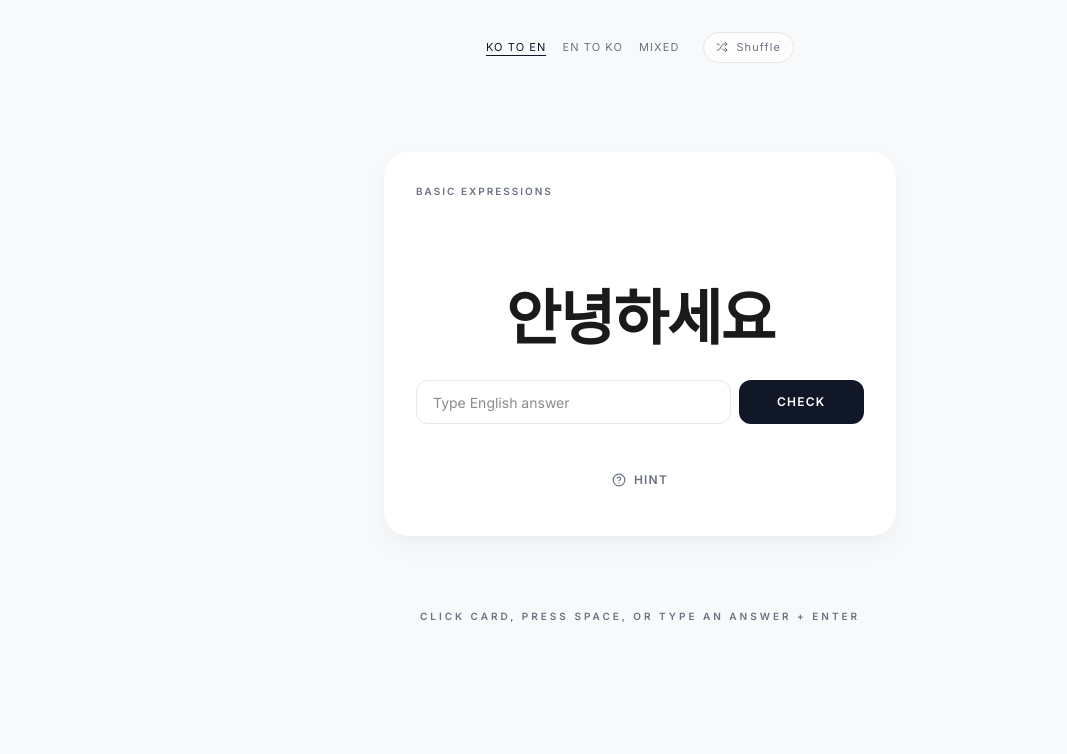
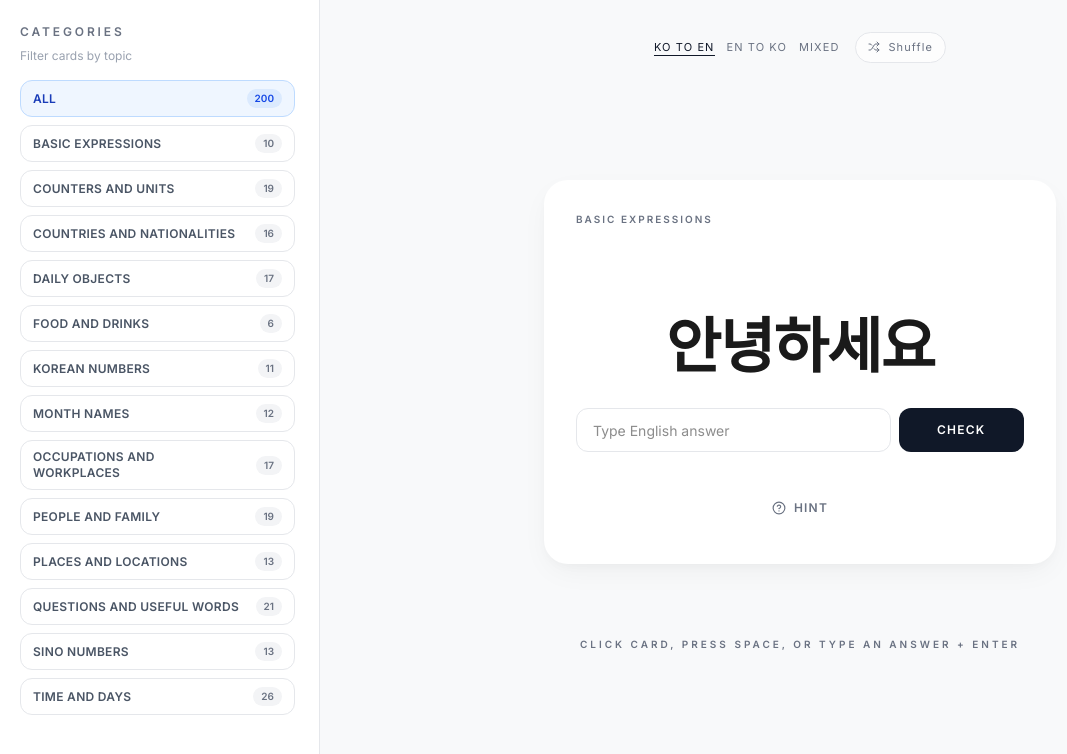
Before and after one commit to YKLoh666/korean-flashcard, a React (Vite) app: page / in a window 1280 px wide. Shown: the top 754 px of the page, without its empty margins (0-1067 px from the left). Built offline with nearby package versions, Linux system fonts and the light colour scheme.

Commit message:
Add filtering

```diff
--- a/src/App.tsx
+++ b/src/App.tsx
@@ -7,6 +7,8 @@ import {
   Check,
   Zap,
   Shuffle,
+  Menu,
+  X,
 } from "lucide-react";
 import { FlashcardData, StudyMode, Rating, Politeness } from "./types";
 import { INITIAL_CARDS } from "./data";
@@ -44,6 +46,8 @@ function normalizeAnswer(value: string): string {
 export default function App() {
   const [cards, setCards] = useState<FlashcardData[]>([]);
   const [mode, setMode] = useState<StudyMode>("KO_TO_EN");
+  const [selectedCategories, setSelectedCategories] = useState<string[]>(["All"]);
+  const [isSidebarOpen, setIsSidebarOpen] = useState(false);
   const [isShuffled, setIsShuffled] = useState(false);
   const [shuffleSeed, setShuffleSeed] = useState(() => Date.now());
   const [isFlipped, setIsFlipped] = useState(false);
@@ -92,7 +96,26 @@ export default function App() {
     if (!isShuffled) return sorted;
     return shuffleCards(sorted, shuffleSeed);
   }, [cards, isShuffled, shuffleSeed]);
-  const currentCard = dueCards[0];
+
+  const categories = useMemo(
+    () => ["All", ...Array.from(new Set(cards.map((card) => card.category))).sort()],
+    [cards],
+  );
+
+  const categoryCounts = useMemo(() => {
+    const counts = new Map<string, number>();
+    cards.forEach((card) => {
+      counts.set(card.category, (counts.get(card.category) ?? 0) + 1);
+    });
+    return counts;
+  }, [cards]);
+
+  const filteredDueCards = useMemo(() => {
+    if (selectedCategories.includes("All")) return dueCards;
+    return dueCards.filter((card) => selectedCategories.includes(card.category));
+  }, [dueCards, selectedCategories]);
+
+  const currentCard = filteredDueCards[0];
 
   const speak = useCallback((text: string) => {
     if ("speechSynthesis" in window) {
@@ -203,26 +226,127 @@ export default function App() {
     setAnswerFeedback(null);
   }, [currentCard?.id, isKoPrompt]);
 
-  if (!currentCard) {
+  useEffect(() => {
+    setSelectedCategories((prev) => {
+      if (prev.includes("All")) return ["All"];
+      const valid = prev.filter((category) => categories.includes(category));
+      return valid.length > 0 ? valid : ["All"];
+    });
+  }, [categories]);
+
+  const selectCategory = useCallback((category: string) => {
+    setSelectedCategories((prev) => {
+      if (category === "All") {
+        return ["All"];
+      }
+
+      const withoutAll = prev.filter((item) => item !== "All");
+      if (withoutAll.includes(category)) {
+        const next = withoutAll.filter((item) => item !== category);
+        return next.length > 0 ? next : ["All"];
+      }
+
+      return [...withoutAll, category];
+    });
+
+    setIsFlipped(false);
+    setShowHint(false);
+    setTypedAnswer("");
+    setAnswerFeedback(null);
+  }, []);
+
+  if (cards.length === 0) {
     return (
       <div className="h-screen flex items-center justify-center bg-[#F8F9FA]">
         <div className="text-center">
-          <h2 className="text-2xl font-light text-gray-600">All caught up!</h2>
-          <button
-            onClick={() => setCards(INITIAL_CARDS)}
-            className="mt-4 text-sm text-blue-500 hover:underline"
-          >
-            Reset to initial data
-          </button>
+          <h2 className="text-2xl font-light text-gray-600">Loading cards...</h2>
         </div>
       </div>
     );
   }
 
   return (
-    <div className="h-screen flex flex-col items-center justify-center p-6 select-none">
-      {/* Mode Toggle */}
-      <div className="absolute top-8 flex items-center gap-4 text-[8px] font-medium tracking-widest text-gray-500 uppercase md:text-[11px]">
+    <div className="h-screen bg-[#F8F9FA] flex overflow-hidden select-none">
+      <AnimatePresence>
+        {isSidebarOpen && (
+          <motion.button
+            type="button"
+            aria-label="Close category sidebar"
+            className="fixed inset-0 z-20 bg-black/25 md:hidden"
+            initial={{ opacity: 0 }}
+            animate={{ opacity: 1 }}
+            exit={{ opacity: 0 }}
+            onClick={() => setIsSidebarOpen(false)}
+          />
+        )}
+      </AnimatePresence>
+
+      <aside
+        className={`fixed left-0 top-0 z-30 h-full w-72 border-r border-gray-200 bg-white px-5 py-6 transition-transform duration-300 md:static md:z-auto md:w-80 md:translate-x-0 ${
+          isSidebarOpen ? "translate-x-0" : "-translate-x-full"
+        }`}
+      >
+        <div className="flex items-center justify-between">
+          <h2 className="text-xs font-bold uppercase tracking-[0.24em] text-gray-500">
+            Categories
+          </h2>
+          <button
+            onClick={() => setIsSidebarOpen(false)}
+            className="rounded-full p-1 text-gray-500 hover:bg-gray-100 md:hidden"
+            aria-label="Close sidebar"
+          >
+            <X size={18} />
+          </button>
+        </div>
+
+        <p className="mt-2 text-xs text-gray-400">Filter cards by topic</p>
+
+        <div className="mt-4 space-y-2 overflow-y-auto max-h-[calc(100vh-120px)] pr-1">
+          {categories.map((category) => {
+            const isActive = selectedCategories.includes(category);
+            const count =
+              category === "All" ? cards.length : (categoryCounts.get(category) ?? 0);
+
+            return (
+              <button
+                key={category}
+                onClick={() => selectCategory(category)}
+                className={`w-full rounded-xl border px-3 py-2 text-left transition-all ${
+                  isActive
+                    ? "border-blue-200 bg-blue-50 text-blue-800"
+                    : "border-gray-200 bg-white text-gray-600 hover:border-gray-300 hover:bg-gray-50"
+                }`}
+              >
+                <div className="flex items-center justify-between gap-3">
+                  <span className="text-xs font-semibold uppercase tracking-wide">
+                    {category}
+                  </span>
+                  <span
+                    className={`rounded-full px-2 py-0.5 text-[10px] font-bold ${
+                      isActive
+                        ? "bg-blue-100 text-blue-700"
+                        : "bg-gray-100 text-gray-500"
+                    }`}
+                  >
+                    {count}
+                  </span>
+                </div>
+              </button>
+            );
+          })}
+        </div>
+      </aside>
+
+      <div className="relative flex-1 flex flex-col items-center justify-center p-4 md:p-6">
+        <button
+          onClick={() => setIsSidebarOpen(true)}
+          className="absolute left-4 top-4 z-10 rounded-full border border-gray-200 bg-white p-2 text-gray-600 shadow-sm md:hidden"
+          aria-label="Open categories"
+        >
+          <Menu size={18} />
+        </button>
+
+        <div className="absolute top-5 left-1/2 -translate-x-1/2 flex flex-wrap justify-center items-center gap-3 text-[8px] font-medium tracking-widest text-gray-500 uppercase md:top-8 md:text-[11px]">
           {(["KO_TO_EN", "EN_TO_KO", "MIXED"] as StudyMode[]).map((m) => (
             <button
               key={m}
@@ -239,7 +363,7 @@ export default function App() {
               setShuffleSeed(Date.now());
             }}
             title="Shuffle cards"
-          className={`ml-2 inline-flex items-center gap-2 rounded-full border px-3 py-1.5 transition-all ${
+            className={`ml-1 inline-flex items-center gap-2 rounded-full border px-3 py-1.5 transition-all ${
               isShuffled
                 ? "border-blue-200 bg-blue-50 text-blue-700"
                 : "border-gray-200 bg-white/70 text-gray-500 hover:text-gray-700"
@@ -259,8 +383,8 @@ export default function App() {
           )}
         </div>
 
-      {/* Main Stage */}
-      <div className="relative w-full max-w-lg aspect-4/3">
+        <div className="relative mt-14 w-full max-w-lg aspect-4/3">
+          {currentCard ? (
             <AnimatePresence mode="wait">
               <motion.div
                 key={currentCard.id + (isFlipped ? "back" : "front")}
@@ -270,17 +394,15 @@ export default function App() {
                 transition={{ duration: 0.3, ease: [0.16, 1, 0.3, 1] }}
                 onClick={handleFlip}
                 className={`
-              w-full h-full bg-white rounded-3xl card-shadow p-8 flex flex-col items-center justify-between cursor-pointer relative overflow-hidden
+                  w-full h-full bg-white rounded-3xl card-shadow p-6 md:p-8 flex flex-col items-center justify-between cursor-pointer relative overflow-hidden
                   ${!isFlipped ? (isKoPrompt ? "bg-blue-50/30" : "bg-green-50/30") : ""}
                 `}
               >
                 <div className="flex items-center justify-between w-full mb-4">
-              {/* Category Tag */}
                   <div className="text-[10px] uppercase tracking-[0.2em] text-gray-500 font-semibold">
                     {currentCard.category}
                   </div>
 
-              {/* Hanja in corner */}
                   {isFlipped && currentCard.hanja && (
                     <div className="font-serif text-2xl text-gray-400">
                       {currentCard.hanja}
@@ -288,12 +410,9 @@ export default function App() {
                   )}
                 </div>
 
-            {/* Front Content */}
                 {!isFlipped ? (
                   <div className="text-center space-y-8 w-full max-w-md">
-                <h1
-                  className={`text-6xl font-bold tracking-tight ${isKoPrompt ? "font-sans" : "font-sans"}`}
-                >
+                    <h1 className="text-4xl md:text-6xl font-bold tracking-tight font-sans">
                       {isKoPrompt ? currentCard.front_ko : currentCard.front_en}
                     </h1>
 
@@ -341,10 +460,9 @@ export default function App() {
                     </div>
                   </div>
                 ) : (
-              /* Back Content */
                   <div className="text-center space-y-2 w-full animate-fade-in">
                     <div className="space-y-2">
-                  <h2 className="text-4xl font-bold text-gray-900">
+                      <h2 className="text-3xl md:text-4xl font-bold text-gray-900">
                         {isKoPrompt ? currentCard.front_en : currentCard.front_ko}
                       </h2>
                       <p className="text-sm font-mono text-gray-600 tracking-wider">
@@ -385,9 +503,7 @@ export default function App() {
 
                     {currentCard.example.ko && (
                       <div className="pt-6 border-t border-gray-50 space-y-2">
-                    <p className="text-sm text-gray-700">
-                      {currentCard.example.ko}
-                    </p>
+                        <p className="text-sm text-gray-700">{currentCard.example.ko}</p>
                         <p className="text-xs text-gray-500 italic">
                           {currentCard.example.en}
                         </p>
@@ -407,12 +523,24 @@ export default function App() {
                 )}
               </motion.div>
             </AnimatePresence>
+          ) : (
+            <div className="h-full rounded-3xl border border-dashed border-gray-300 bg-white/60 flex flex-col items-center justify-center px-6 text-center card-shadow">
+              <p className="text-sm uppercase tracking-widest text-gray-400">
+                No cards in this category
+              </p>
+              <button
+                onClick={() => selectCategory("All")}
+                className="mt-3 text-sm text-blue-600 hover:underline"
+              >
+                Show all categories
+              </button>
+            </div>
+          )}
         </div>
 
-      {/* Interaction Bar */}
-      <div className="mt-12 h-16 flex items-center justify-center">
+        <div className="mt-10 md:mt-12 h-16 flex items-center justify-center">
           {!isFlipped ? (
-          <p className="text-[10px] uppercase tracking-[0.3em] text-gray-500 font-bold">
+            <p className="text-[10px] uppercase tracking-[0.3em] text-gray-500 font-bold text-center">
               Click card, press Space, or type an answer + Enter
             </p>
           ) : (
@@ -420,7 +548,7 @@ export default function App() {
               <div className="mb-4 text-center text-gray-500 text-[10px] uppercase tracking-widest font-bold">
                 How well did you recall?
               </div>
-            <div className="flex gap-12 animate-fade-in">
+              <div className="flex gap-8 md:gap-12 animate-fade-in">
                 <button
                   onClick={() => handleRate(Rating.Forgot)}
                   className="group flex flex-col items-center gap-2"
@@ -459,5 +587,6 @@ export default function App() {
           )}
         </div>
       </div>
+    </div>
   );
 }
```
Also changed, not shown: src/index.css (+11 -3 lines). Lines whose indentation alone changed are shown as unchanged.
